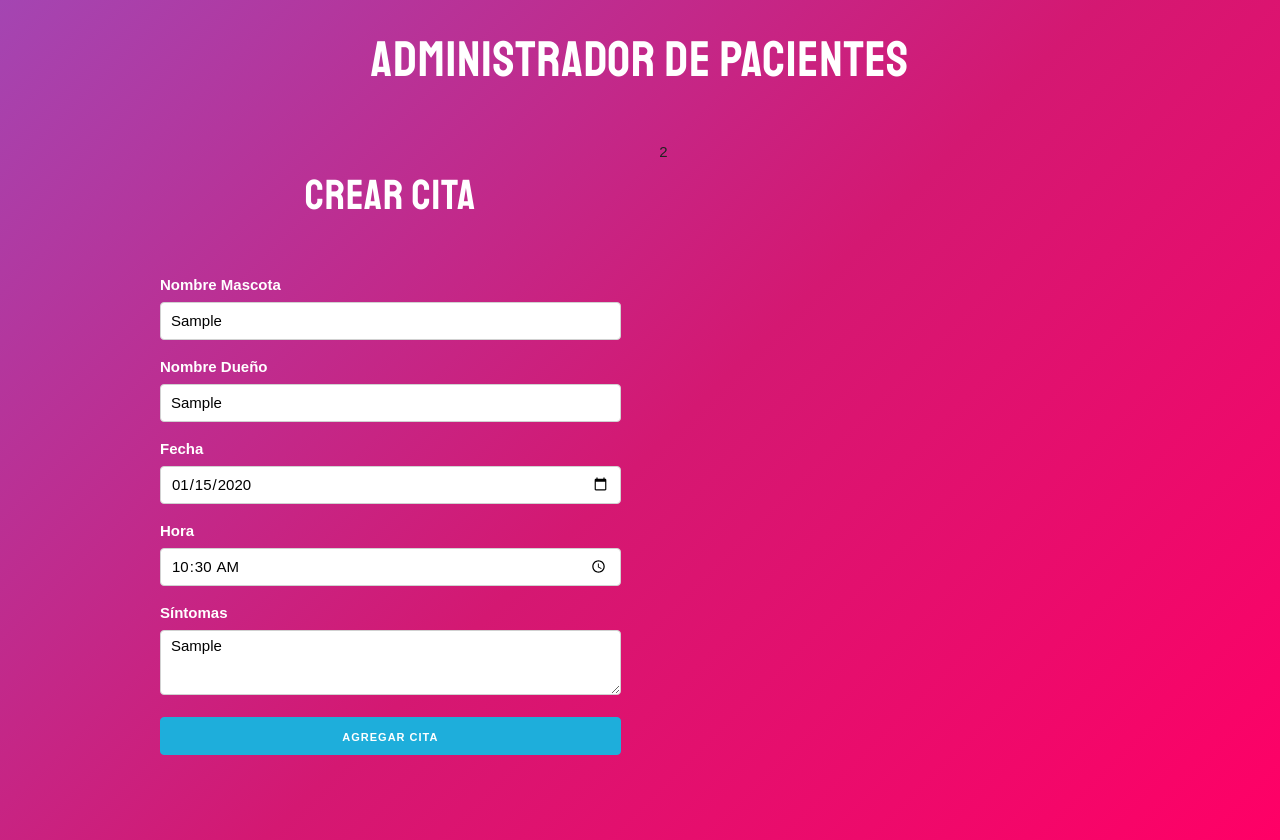
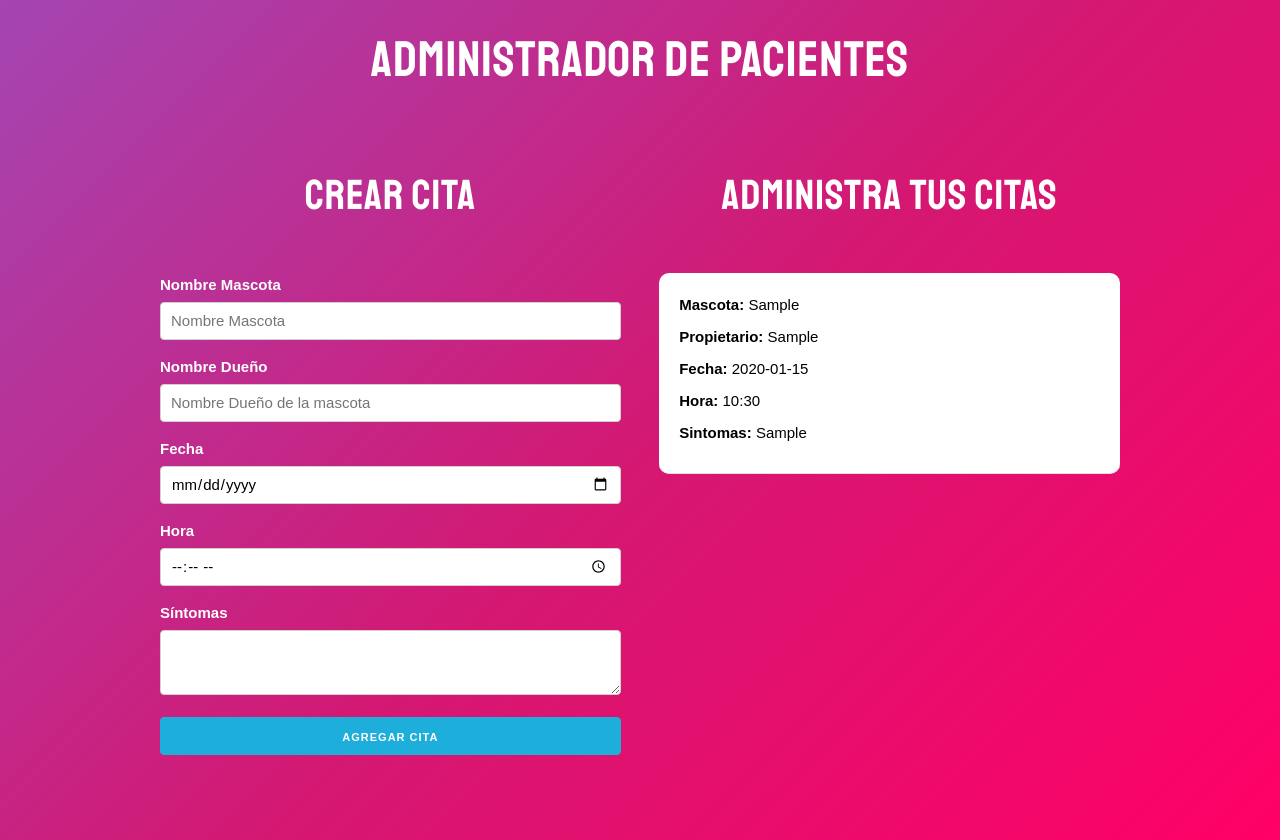
Before and after one commit to OmarIsaac/Administrador-de-Pacientes, a React (Create React App) app: page / in a window 1280 px wide. Both pictures are taken after typing "Sample", "Sample", "2020-01-15", "10:30", "Sample" into the empty fields and a click on the button "AGREGAR CITA". Built offline with nearby package versions, Linux system fonts and the light colour scheme.

Commit message:
Mostrando las citas

```diff
--- a/src/App.js
+++ b/src/App.js
@@ -1,5 +1,6 @@
 import { Fragment, useState } from "react";
 import Formulario from "./components/Formulario";
+import Cita from "./components/Cita";
 
 function App() {
   // Arreglo de citas
@@ -17,7 +18,12 @@ function App() {
           <div className="one-half column">
             <Formulario crearCita={crearCita} />
           </div>
-          <div className="one-half column">2</div>
+          <div className="one-half column">
+            <h2>Administra tus citas</h2>
+            {citas.map((cita) => (
+              <Cita key={cita.id} cita={cita} />
+            ))}
+          </div>
         </div>
       </div>
     </Fragment>
--- /dev/null
+++ b/src/components/Cita.js
@@ -0,0 +1,23 @@
+import React from "react";
+
+const Cita = ({ cita }) => (
+  <div className="cita">
+    <p>
+      Mascota: <span>{cita.mascota}</span>
+    </p>
+    <p>
+      Propietario: <span>{cita.propietario}</span>
+    </p>
+    <p>
+      Fecha: <span>{cita.fecha}</span>
+    </p>
+    <p>
+      Hora: <span>{cita.hora}</span>
+    </p>
+    <p>
+      Sintomas: <span>{cita.sintomas}</span>
+    </p>
+  </div>
+);
+
+export default Cita;
--- a/src/components/Formulario.js
+++ b/src/components/Formulario.js
@@ -47,6 +47,13 @@ export default function Formulario({ crearCita }) {
     // Crear la cita
     crearCita(cita);
     // Reiniciar el form
+    actualizarCita({
+      mascota: "",
+      propietario: "",
+      fecha: "",
+      hora: "",
+      sintomas: "",
+    });
   };
 
   return (
```
